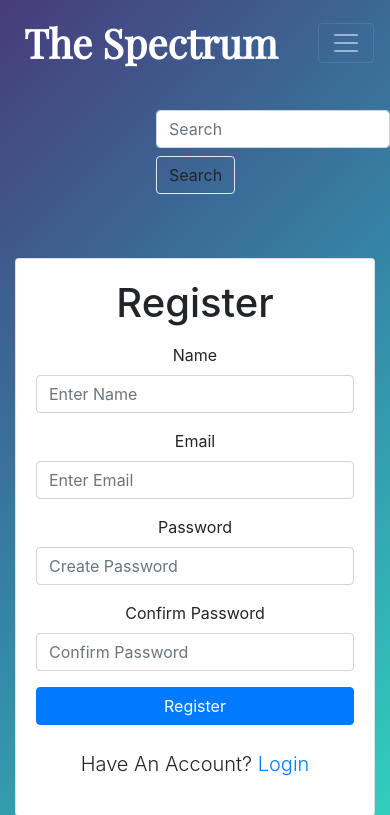
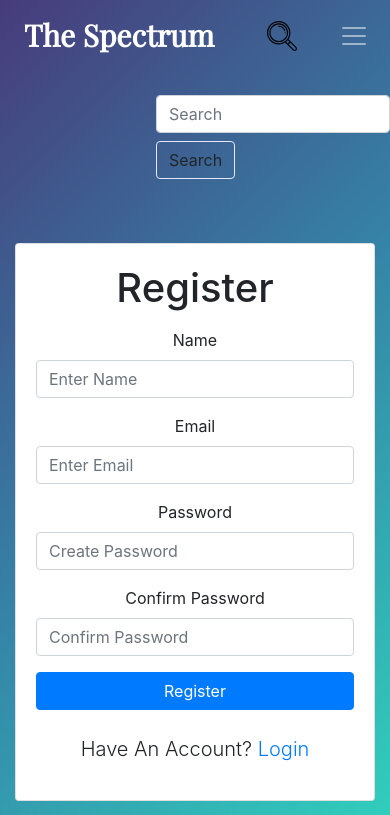
Before and after one commit to shloksomani/The-Spectrum, a Node server app: page /auth/signup in a window 390 px wide. Shown: the top 815 px of the page. Run offline with Node 20, Linux system fonts and the light colour scheme; some libraries are stand-ins or nearby versions.

Commit message:
added the svg toggle for search made it responsive added media queries in the css file

```diff
--- a/public/stylesheets/style.css
+++ b/public/stylesheets/style.css
@@ -22,6 +22,11 @@
 .navbar-brand {
 	font-weight: bold;
 	font-size: 40px !important;
+}
+
+#header .navbar-toggler {
+	border: none;
+	outline: none;
 }
 
 #mediaMenu.navbar .navbar-nav li a {
@@ -87,14 +92,42 @@
 	padding-top: 60px !important;
 }
 
-.search-icon {
+.search-icon .search-svg {
 	display: none;
+	width: 100% !important;
+	max-height: 30px !important;
+	stroke-width: 4 !important;
 }
 
-.search-icon div {
+@media screen and (max-width: 991px) {
+	#header .search-icon {
+		max-width: 30px !important;
+		margin: 0px !important;
+	}
+	#header .navbar-toggler {
+		display: flex !important;
+		margin-left: auto !important;
+		padding: 5px !important;
+		border: none;
+		outline: none;
+		margin: 0px !important;
+		/* padding: 5px !important; */
+	}
+	.search-svg {
+		max-width: 30px !important;
+		max-height: 30px !important;
+		display: flex !important;
+		padding: 0px !important;
+		position: relative !important;
+		float: right !important;
+	}
 }
 
-@media screen and (max-width: 768px) {
+@media screen and (max-width: 395px) {
+	#header .navbar-brand {
+		font-weight: bold;
+		font-size: 30px !important;
+	}
 }
 
 /*# sourceMappingURL=style.css.map */
--- a/views/partials/mediaMenu.ejs
+++ b/views/partials/mediaMenu.ejs
@@ -51,10 +51,3 @@
             submit">Search</button>
     </form>
 </span>
-
-
-<div class="search-icon">
-    <div>
-        <img src="/images/loupe.svg" alt="" style="max-height: 30px ;width: 100%; stroke-width: 4;">
-    </div>
-</div>
--- a/views/partials/menu.ejs
+++ b/views/partials/menu.ejs
@@ -45,9 +45,14 @@
   </div>
 </nav> -->
 
-
 <nav id="header" class="navbar navbar-expand-lg navbar-dark">
   <a class="navbar-brand ml-2" href="/">The Spectrum</a>
+
+  <span class="search-icon">
+    <img class="search-svg" src="/images/loupe.svg" alt="">
+  </span>
+
+
   <button class="navbar-toggler" type="button" data-toggle="collapse" data-target=".navbarCombine"
     aria-controls="navbarTogglerDemo01" aria-expanded="false" aria-label="Toggle navigation">
     <span class="navbar-toggler-icon"></span>
@@ -80,9 +85,10 @@
         <a class="nav-link" href="/auth/signup">Sign Up</a>
       </li>
       <% } %>
+    </ul>
+  </div>
 
 
 
-    </ul>
-  </div>
+
 </nav>
```
Also changed, not shown: public/images/loupe.svg.
